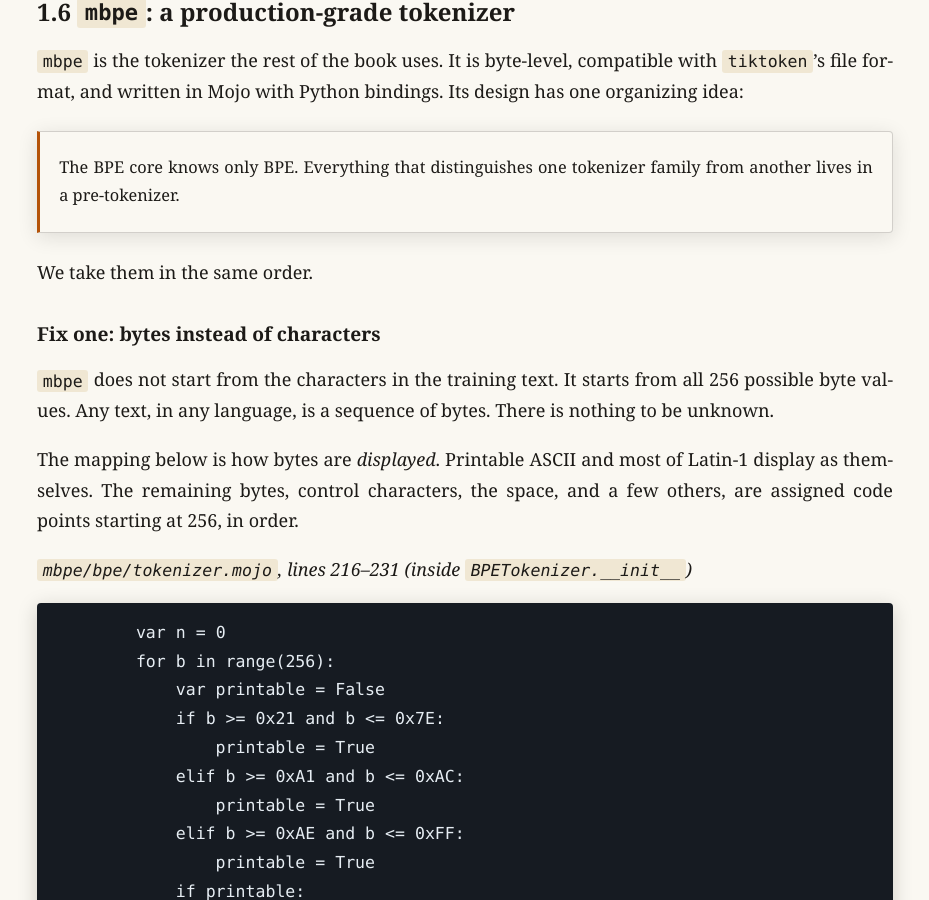
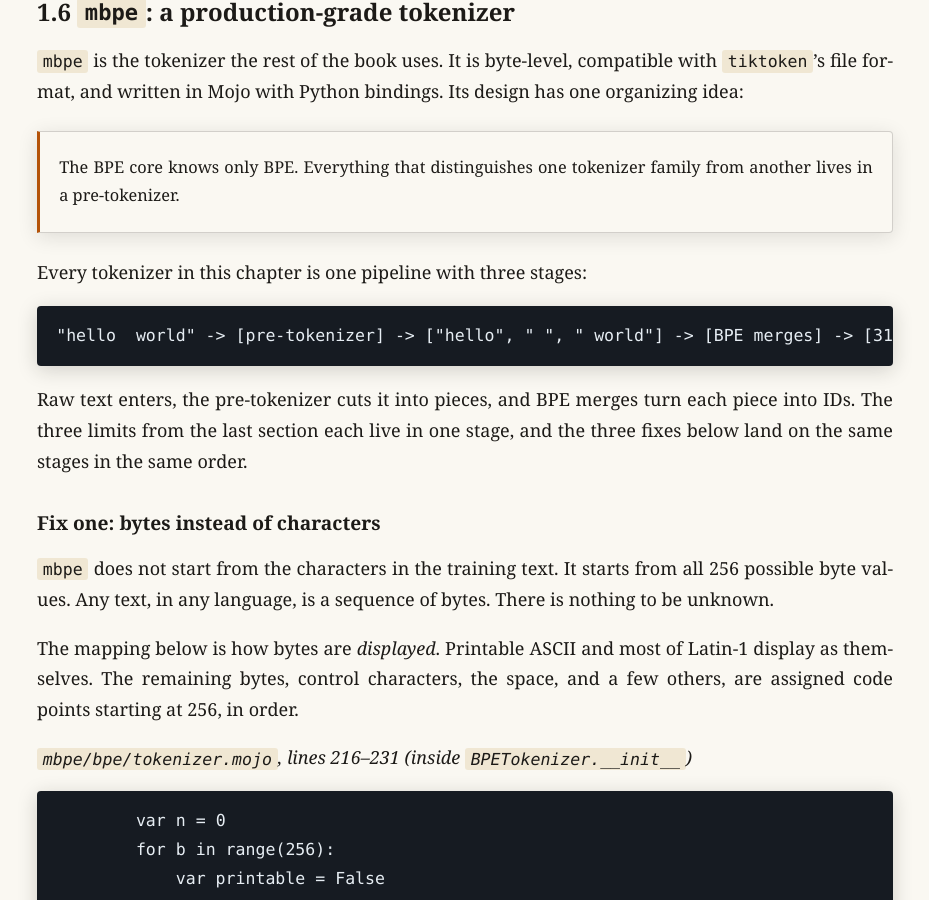
Before and after one commit to ratulb/tokens-to-transformers, a Jekyll site: the page built from _chapters/ch01.md, in a window 1280 px wide and 900 px high, scrolled down 12357 px. Shown: the whole window, without its empty margins (175-1104 px from the left). Built offline with Jekyll 4.4.1, drawn with Linux system fonts in a browser that asks for light colours.

Commit message:
Add staged tokenizer pipeline diagram at §1.6 head

````diff
--- a/_chapters/ch01.md
+++ b/_chapters/ch01.md
@@ -390,7 +390,13 @@ None of these are bugs. They are the differences between a tokenizer written to
 
 > The BPE core knows only BPE. Everything that distinguishes one tokenizer family from another lives in a pre-tokenizer.
 
-We take them in the same order.
+Every tokenizer in this chapter is one pipeline with three stages:
+
+```text
+"hello  world" -> [pre-tokenizer] -> ["hello", " ", " world"] -> [BPE merges] -> [31373, 220, 995]
+```
+
+Raw text enters, the pre-tokenizer cuts it into pieces, and BPE merges turn each piece into IDs. The three limits from the last section each live in one stage, and the three fixes below land on the same stages in the same order.
 
 ### Fix one: bytes instead of characters
 
````
